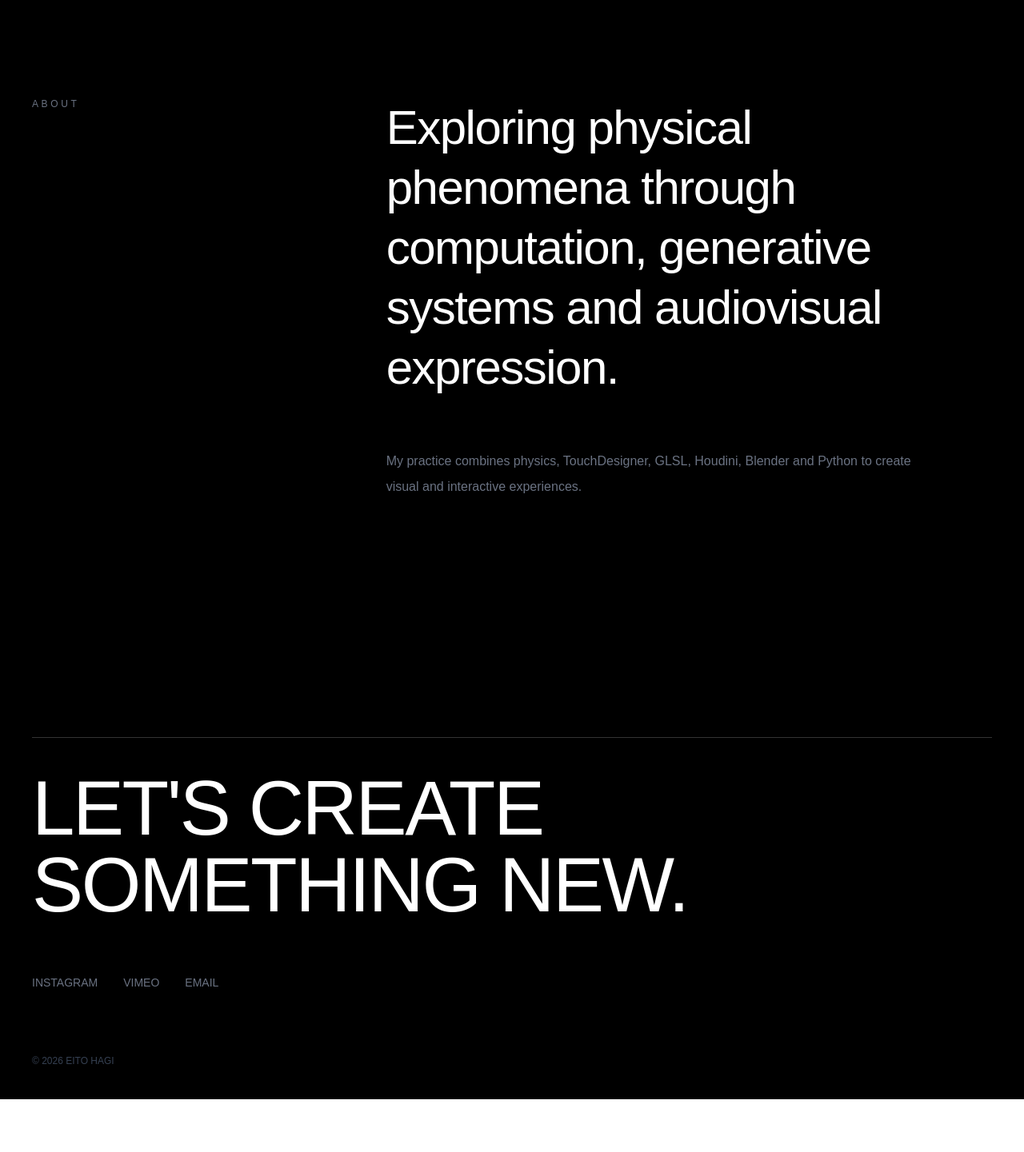
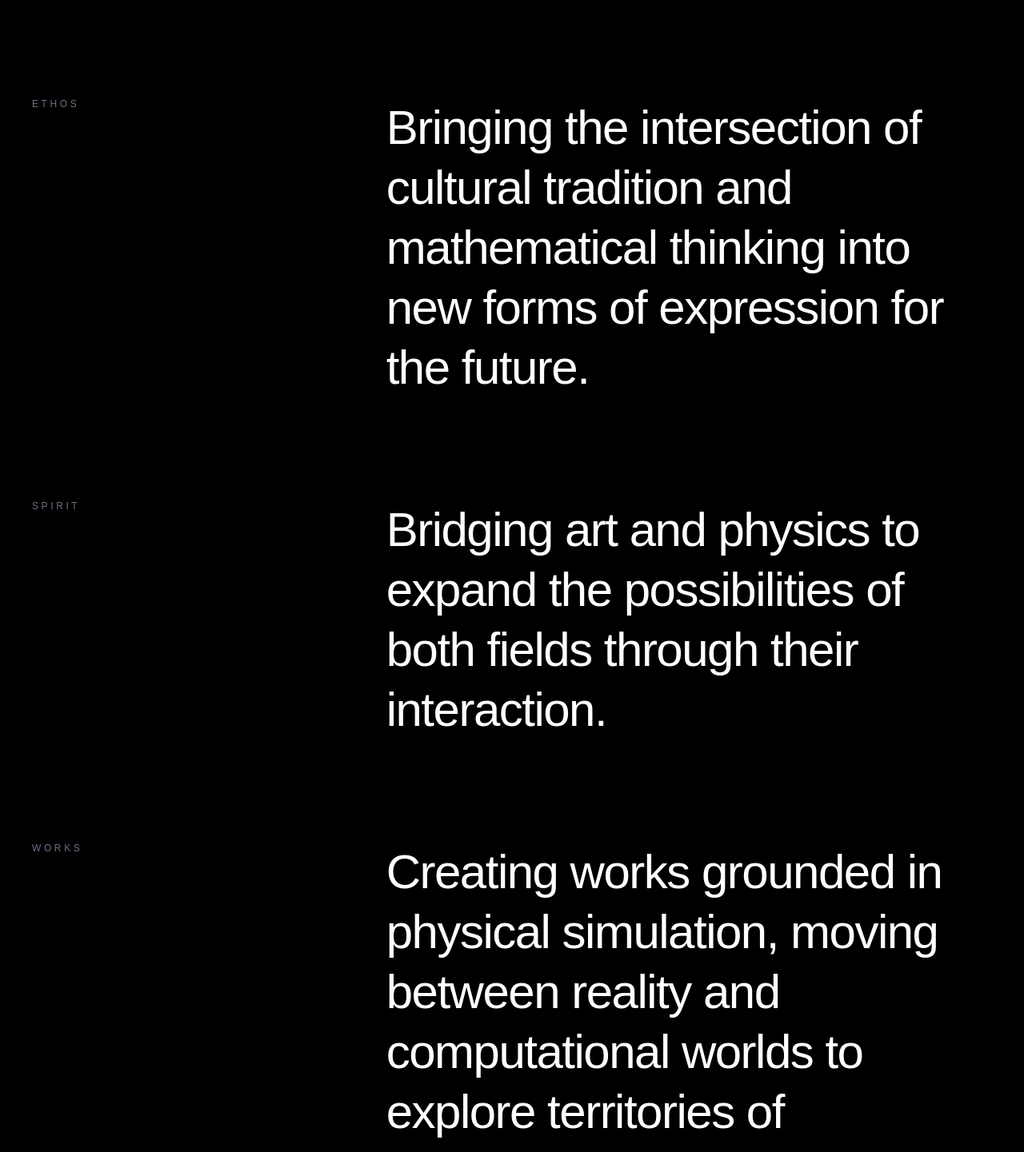
Before and after one commit to eitohagi/eito-portfolio, a Next.js app: page / in a window 1280 px wide. Shown: the part 3740-5181 px from the top of the page at 80% size. Before the commit the page ends 5115 px from the top, so only its background shows below. Built offline with nearby package versions, Linux system fonts and the light colour scheme.

Commit message:
Update about section

```diff
--- a/app/page.tsx
+++ b/app/page.tsx
@@ -142,25 +142,52 @@ export default function Home() {
 
 
       {/* ABOUT */}
-      <section className="grid min-h-screen gap-16 px-10 py-32 md:grid-cols-[1fr_2fr]">
+<section className="min-h-screen px-10 py-32">
 
+  {/* ETHOS */}
+  <div className="grid gap-16 md:grid-cols-[1fr_2fr]">
     <p className="text-xs tracking-[0.3em] text-gray-500">
-          ABOUT
+      ETHOS
+    </p>
+
+    <p className="max-w-4xl text-4xl leading-tight tracking-tight md:text-6xl">
+      Bringing the intersection of cultural tradition and mathematical
+      thinking into new forms of expression for the future.
+    </p>
+  </div>
+
+
+  {/* SPIRIT */}
+  <div className="mt-32 grid gap-16 md:grid-cols-[1fr_2fr]">
+    <p className="text-xs tracking-[0.3em] text-gray-500">
+      SPIRIT
+    </p>
+
+    <p className="max-w-4xl text-4xl leading-tight tracking-tight md:text-6xl">
+      Bridging art and physics to expand the possibilities of both fields
+      through their interaction.
+    </p>
+  </div>
+
+
+  {/* WORKS */}
+  <div className="mt-32 grid gap-16 md:grid-cols-[1fr_2fr]">
+    <p className="text-xs tracking-[0.3em] text-gray-500">
+      WORKS
     </p>
 
     <div>
-
       <p className="max-w-4xl text-4xl leading-tight tracking-tight md:text-6xl">
-            Exploring physical phenomena through computation,
-            generative systems and audiovisual expression.
+        Creating works grounded in physical simulation, moving between
+        reality and computational worlds to explore territories of expression
+        that have yet to be defined.
       </p>
 
       <p className="mt-16 max-w-2xl text-base leading-8 text-gray-500">
-            My practice combines physics, TouchDesigner, GLSL,
-            Houdini, Blender and Python to create visual and
-            interactive experiences.
+        My practice combines physics, TouchDesigner, GLSL, Houdini,
+        Blender and Python to create visual and interactive experiences.
       </p>
-
+    </div>
   </div>
 
 </section>
@@ -185,7 +212,7 @@ export default function Home() {
               href="#"
               className="transition hover:text-white"
             >
-              INSTAGRAM
+              INSTAGRAM eightyeighty888
             </a>
 
             <a
@@ -196,7 +223,7 @@ export default function Home() {
             </a>
 
             <a
-              href="mailto:yourmail@example.com"
+              href="mailto:eito.hagi28@gmail.com"
               className="transition hover:text-white"
             >
               EMAIL
--- a/app/works/[slug]/page.tsx
+++ b/app/works/[slug]/page.tsx
@@ -11,10 +11,10 @@ const works = {
     video: "/videos/street-light.mp4",
 
     description:
-      "A visual study exploring artificial light, urban atmosphere and the subtle presence of illumination.",
+      "A visual study exploring artificial light, urban atmosphere and the subtle presence of illumination and human'sounds.",
 
     concept:
-      "This work investigates how light changes the perception of space and how familiar urban objects can become abstract visual material through generative processes.",
+      "On a rainy night, artificial light does not simply illuminate the street. It meets the rain, scatters through the air, and becomes part of the atmosphere around us.This work explores the encounter between streetlights and rain through a particle-based system. Rather than simply simulating the physical behavior of light, it focuses on the subtle harmony that emerges between nature and things created by humans. Sound and light, both shaped by human intervention, respond to one another within the rain, forming an environment that exists somewhere between the artificial and the natural.",
   },
 
   "star-flower": {
@@ -26,10 +26,10 @@ const works = {
     video: "/videos/star-flower.mp4",
 
     description:
-      "A generative particle work inspired by stars, growth and organic structures.",
+      "A generative particle work inspired by stars, lens distorsion of nebla .",
 
     concept:
-      "Particles emerge, spread and gather into structures reminiscent of flowers and celestial systems. The work explores the boundary between natural growth and computational behavior.",
+      "Light is something we can observe, but never hold. It passes through space and disappears beyond our reach.What if there were a lens, like a meta-material, capable of capturing and preserving light?This work begins with that imaginary possibility. If light traveling through the universe could be held within such a material, perhaps a fragment of the cosmos itself could be kept in the palm of our hand.FLOWER OF THE STAR explores this idea of preserving light — imagining a small, contained universe formed from something that, by nature, cannot remain still.",
   },
 
   "gravity-lens": {
@@ -41,10 +41,10 @@ const works = {
     video: "/videos/gravity-lens.mp4",
 
     description:
-      "A visual experiment exploring the distortion of light through the idea of gravitational lensing.",
+      "A visual experiment exploring the distortion of metalic material through the idea of gravitational lensing.",
 
     concept:
-      "Inspired by gravitational lensing, this work treats distortion not as an error but as a visual phenomenon. Light and space are transformed to create an abstract interpretation of how gravity can bend our perception.",
+      "In the universe, massive objects distort the structure of spacetime. Light traveling through this distorted space is bent, producing the phenomenon we observe as gravitational lensing.But what if such an immense distortion could act upon something tangible?This work translates that question into a physical simulation. Instead of light, gravitational distortion is imagined as acting upon a massive metallic chain. Its structure bends and moves under forces inspired by the deformation of spacetime.By bringing a phenomenon that normally exists on an astronomical scale into an artificial material, the work explores how cosmic forces might be perceived through matter.",
   },
 };
 
```
Lines whose indentation alone changed are shown as unchanged.
